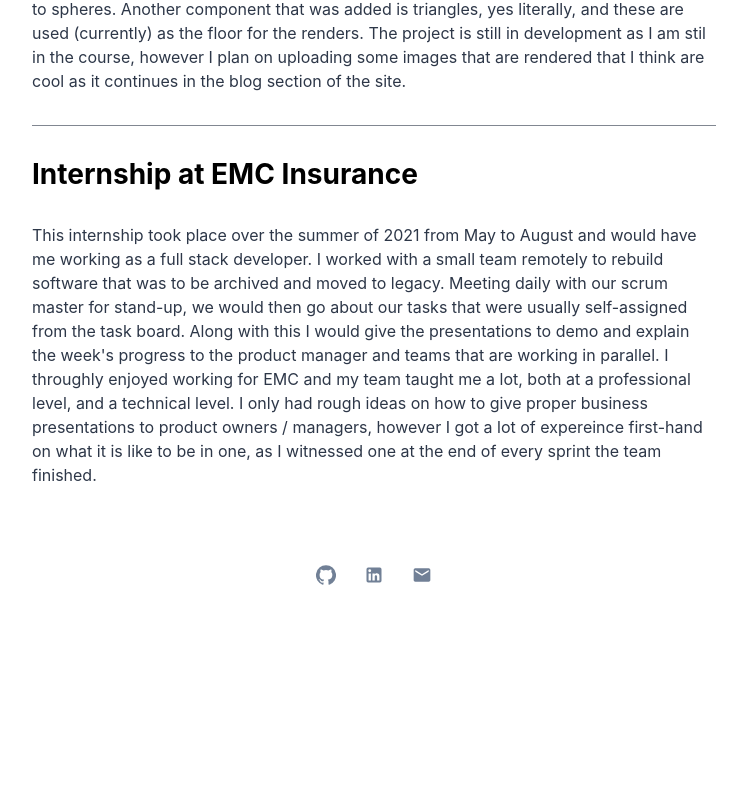
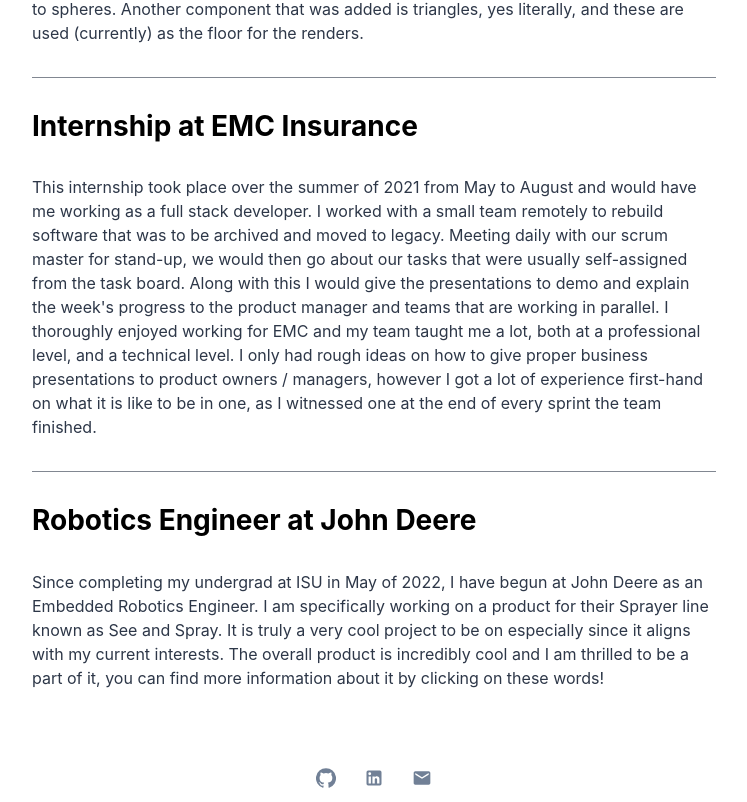
Before and after one commit to Haaduken/Haaduken.com, a Next.js app: page /portfolio in a window 1280 px wide. Shown: the part 1957-2759 px from the top of the page, without its empty margins (266-1013 px from the left). Before the commit the page ends 2556 px from the top, so only its background shows below. Built offline with nearby package versions, Linux system fonts and the light colour scheme.

Commit message:
Website updaaaaate!

```diff
--- a/data/blog/Large-Updates-Ahead.mdx
+++ b/data/blog/Large-Updates-Ahead.mdx
@@ -6,7 +6,7 @@ summary: "3 new main pages at least!"
 
 # Preface
 
-So I have been planning this for a while, but I have finally gotten around to it. There are currently 3 main pages, `About Me`, `Portfolio`, and a `Resume`, in the works for the past 2 weeks, and I finally have sufficent progress to warrant a post and a push it up to production.
+So I have been planning this for a while, but I have finally gotten around to it. There are currently 3 main pages, `About Me`, `Portfolio`, and a `Resume`, in the works for the past 2 weeks, and I finally have sufficient progress to warrant a post and a push it up to production.
 
 <br />
 
--- a/data/blog/New-Computer.mdx
+++ b/data/blog/New-Computer.mdx
@@ -21,4 +21,4 @@ I'm currently in the market for a new GPU since my current one is pretty old, bu
 
 As per expected, I knew going into the process that I would be needing a new graphics card at the end of it all, but my current one would suffice until I could get one. The process began with hopping in a call with some friends of mine to determine what would be over-kill and what would be higher end, but not beyond the budget I had set for myself. I had also come to the decision that I wanted some RGB, but not an excessive amount and to stick with a general black and white theme for it all physically. I used PC PartPicker's website to properly plan out what the system would have.
 
-Another thing that was more of a quality of life thing was wanting bluetooth / wireless capabilities for the desktop. Bluetooth is really convenient because linking devices and controllers and other fun devices. I also wanted wireless networking in the event, in the future, I do not have immediate access to a hardwire connection. It also makes it possible for wifi sniffing and also to host a connection from the desktop's current connection.
+Another thing that was more of a quality of life thing was wanting bluetooth / wireless capabilities for the desktop. Bluetooth is really convenient because linking devices and controllers and other fun devices. I also wanted wireless networking in the event, in the future, I do not have immediate access to a hard-wire connection. It also makes it possible for wifi sniffing and also to host a connection from the desktop's current connection.
--- a/pages/portfolio.js
+++ b/pages/portfolio.js
@@ -54,11 +54,11 @@ export default function Index() {
               force, and my personal projects are a great representation of my
               learning and exploration for my future.
               <br />
-              With that in mind, I am currently interested in artifical
-              intelligence and machine learning, however I am still very early
-              in my learning for the subject with plans to take a course on it
-              this upcoming spring semester. I am also interested in application
-              development and full stack.
+              With that in mind, I am currently interested in artificial
+              intelligence, machine learning, automation, and robotics, however
+              I am still very early in my learning for the subject with plans to
+              take a course on it this upcoming spring semester. I am also
+              interested in application development and full stack.
               <br />
               You can also download my resume by clicking just below this if you
               want to see most of this information in a more condensed form.
@@ -79,7 +79,7 @@ export default function Index() {
               I am currently enrolled in the second part of senior design, and
               with it comes many challenges. Our overall task is to create a web
               application that works on most standard browsers along with an
-              algorithim to determine the best orientation of cables of varying
+              algorithm to determine the best orientation of cables of varying
               quantities and diameters. This is so the user can find the
               smallest possible bore size when placing cables underground. Since
               we are still on the first semester of this course, we have not
@@ -142,10 +142,7 @@ export default function Index() {
               proper raytracer. The most recent component added to the project
               are various material properties that can be added to spheres.
               Another component that was added is triangles, yes literally, and
-              these are used (currently) as the floor for the renders. The
-              project is still in development as I am stil in the course,
-              however I plan on uploading some images that are rendered that I
-              think are cool as it continues in the blog section of the site.
+              these are used (currently) as the floor for the renders.
             </Text>
           </Flex>
           <Divider mt="1em" borderColor={colorThird[colorMode]} />
@@ -158,13 +155,28 @@ export default function Index() {
             for stand-up, we would then go about our tasks that were usually
             self-assigned from the task board. Along with this I would give the
             presentations to demo and explain the week's progress to the product
-            manager and teams that are working in parallel. I throughly enjoyed
+            manager and teams that are working in parallel. I thoroughly enjoyed
             working for EMC and my team taught me a lot, both at a professional
             level, and a technical level. I only had rough ideas on how to give
             proper business presentations to product owners / managers, however
-            I got a lot of expereince first-hand on what it is like to be in
+            I got a lot of experience first-hand on what it is like to be in
             one, as I witnessed one at the end of every sprint the team
             finished.
+          </Text>
+
+          <Divider mt="1em" borderColor={colorThird[colorMode]} />
+          <MDXComponents.h2>Robotics Engineer at John Deere</MDXComponents.h2>
+          <Text color={colorSecondary[colorMode]}>
+            Since completing my undergrad at ISU in May of 2022, I have begun at
+            John Deere as an Embedded Robotics Engineer. I am specifically
+            working on a product for their Sprayer line known as See and Spray.
+            It is truly a very cool project to be on especially since it aligns
+            with my current interests. The overall product is incredibly cool
+            and I am thrilled to be a part of it, you can find more information
+            about it{" "}
+            <Link href="https://www.deere.com/en/sprayers/see-spray-select/">
+              by clicking on these words!
+            </Link>{" "}
           </Text>
         </Stack>
       </Container>
```
Also changed, not shown: data/blog/Its-November-Already.mdx (added, +21 -0 lines).
